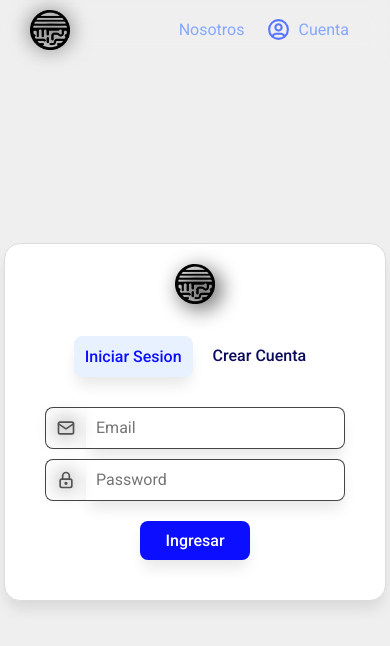
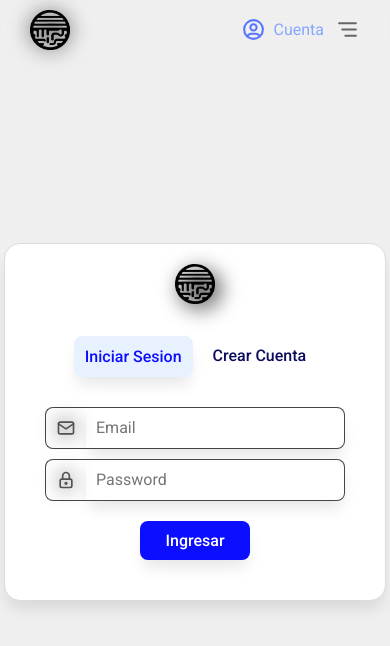
Before and after one commit to FoulTrip/creditoya_web, a Next.js app: page /auth in a window 390 px wide. Shown: the top 646 px of the page. Built offline with nearby package versions, Linux system fonts and the light colour scheme.

Commit message:
agree sidebar with primeReact

```diff
--- a/package.json
+++ b/package.json
@@ -25,6 +25,7 @@
     "jsonwebtoken": "^9.0.2",
     "next": "13.5.6",
     "nodemailer": "^6.9.13",
+    "primereact": "^10.6.3",
     "react": "^18",
     "react-avatar": "^5.0.3",
     "react-dom": "^18",
--- a/src/components/Landing/styles/HeroinSection.module.css
+++ b/src/components/Landing/styles/HeroinSection.module.css
@@ -35,6 +35,7 @@
   width: 700px;
   height: auto;
   image-rendering: pixelated;
+  z-index: -1;
 }
 
 .title {
--- a/src/components/NavrBar/NavBarComponent.tsx
+++ b/src/components/NavrBar/NavBarComponent.tsx
@@ -9,10 +9,13 @@ import { TbUserCircle } from "react-icons/tb";
 import { useGlobalContext } from "@/context/Auth";
 import Avatar from "react-avatar";
 import { useRouter } from "next/navigation";
+import { useMediaQuery } from "react-responsive";
+import SideBar from "./SideBar";
 
 function NavBar() {
   const { user } = useGlobalContext();
   const router = useRouter();
+  const isTabletOrMobile = useMediaQuery({ query: "(max-width: 800px)" });
   // console.log(user)
   return (
     <>
@@ -25,6 +28,10 @@ function NavBar() {
             onClick={() => router.push("/")}
           />
         </div>
+        {isTabletOrMobile ? (
+          <SideBar />
+        ) : (
+          <>
             <div className={styles.optsBox}>
               <div className={styles.centerOptsBox}>
                 {user && (
@@ -60,6 +67,8 @@ function NavBar() {
                 </div>
               </div>
             </div>
+          </>
+        )}
       </nav>
     </>
   );
--- /dev/null
+++ b/src/components/NavrBar/SideBar.tsx
@@ -0,0 +1,75 @@
+import React, { useState } from "react";
+import styles from "./nav.module.css";
+import { TbMenuDeep, TbUserCircle } from "react-icons/tb";
+import { useGlobalContext } from "@/context/Auth";
+import { useRouter } from "next/navigation";
+import Avatar from "react-avatar";
+import { Sidebar } from "primereact/sidebar";
+
+function SideBar() {
+  const [open, setOpen] = useState<boolean>(false);
+  const { user } = useGlobalContext();
+  const router = useRouter();
+
+  const [visibleRight, setVisibleRight] = useState<boolean>(false);
+
+  const handleOpenSide = () => {
+    setOpen(!open);
+  };
+
+  return (
+    <>
+      {!visibleRight && (
+        <>
+          <div
+            className={styles.btnOptLogin}
+            onClick={
+              user
+                ? () => router.push(`/profile/${user?.id}`)
+                : () => router.push(`/auth`)
+            }
+          >
+            <div className={styles.centerIconBtn}>
+              {user ? (
+                <Avatar
+                  src={user.avatar}
+                  className={styles.avatar}
+                  round={true}
+                  size="25"
+                />
+              ) : (
+                <TbUserCircle className={styles.iconBtn} size={25} />
+              )}
+            </div>
+            {user ? <p>{user.name.split(" ")[0]}</p> : <p>Cuenta</p>}
+          </div>
+          <div className={styles.boxIconMenu}>
+            <TbMenuDeep
+              className={styles.iconMenu}
+              onClick={() => setVisibleRight(true)}
+              size={25}
+            />
+          </div>
+        </>
+      )}
+
+      <Sidebar
+        className={styles.slidebar}
+        style={{ padding: "10px", background: "#ffffff" }}
+        visible={visibleRight}
+        position="right"
+        onHide={() => setVisibleRight(false)}
+      >
+        <h2>Left Sidebar</h2>
+        <p>
+          Lorem ipsum dolor sit amet, consectetur adipiscing elit, sed do
+          eiusmod tempor incididunt ut labore et dolore magna aliqua. Ut enim ad
+          minim veniam, quis nostrud exercitation ullamco laboris nisi ut
+          aliquip ex ea commodo consequat.
+        </p>
+      </Sidebar>
+    </>
+  );
+}
+
+export default SideBar;
--- /dev/null
+++ b/src/components/NavrBar/Sidebar.module.css
@@ -0,0 +1,8 @@
+.boxIconMenu {
+  display: grid;
+  place-content: center;
+}
+
+.iconMenu {
+    color: var(--white-600);
+}
--- a/src/components/NavrBar/nav.module.css
+++ b/src/components/NavrBar/nav.module.css
@@ -1,7 +1,7 @@
 .containerNav {
   display: flex;
   flex-direction: row;
-  padding: 20px 60px;
+  padding: 20px 30px;
   position: fixed;
   top: 0; /* Lo fija en la parte superior */
   left: 0;
@@ -9,7 +9,37 @@
   background-color: transparent;
   backdrop-filter: blur(10px);
   transition: background-color 0.3s;
-  z-index: 999999;
+  z-index: 2;
+}
+
+.boxIconMenu {
+  display: grid;
+  place-content: center;
+}
+
+.iconMenu {
+  color: var(--white-600);
+}
+
+.sidebar {
+  position: fixed;
+  height: 100vh;
+  width: 50%;
+  background: #f4f4f4;
+  z-index: 9999999999;
+}
+
+.sidebar button {
+  display: block;
+  margin: 10px;
+  padding: 5px 10px;
+  background-color: #ccc; /* Cambia el color del botón según tu preferencia */
+  border: none;
+  cursor: pointer;
+}
+
+.sidebar p {
+  margin: 10px;
 }
 
 .NavBoxLogo {
```
Also changed, not shown: src/app/auth/page.module.css (line endings or trailing spaces), 1 other file (tests, documents, lock files or other folders). Lines whose indentation alone changed are shown as unchanged.
